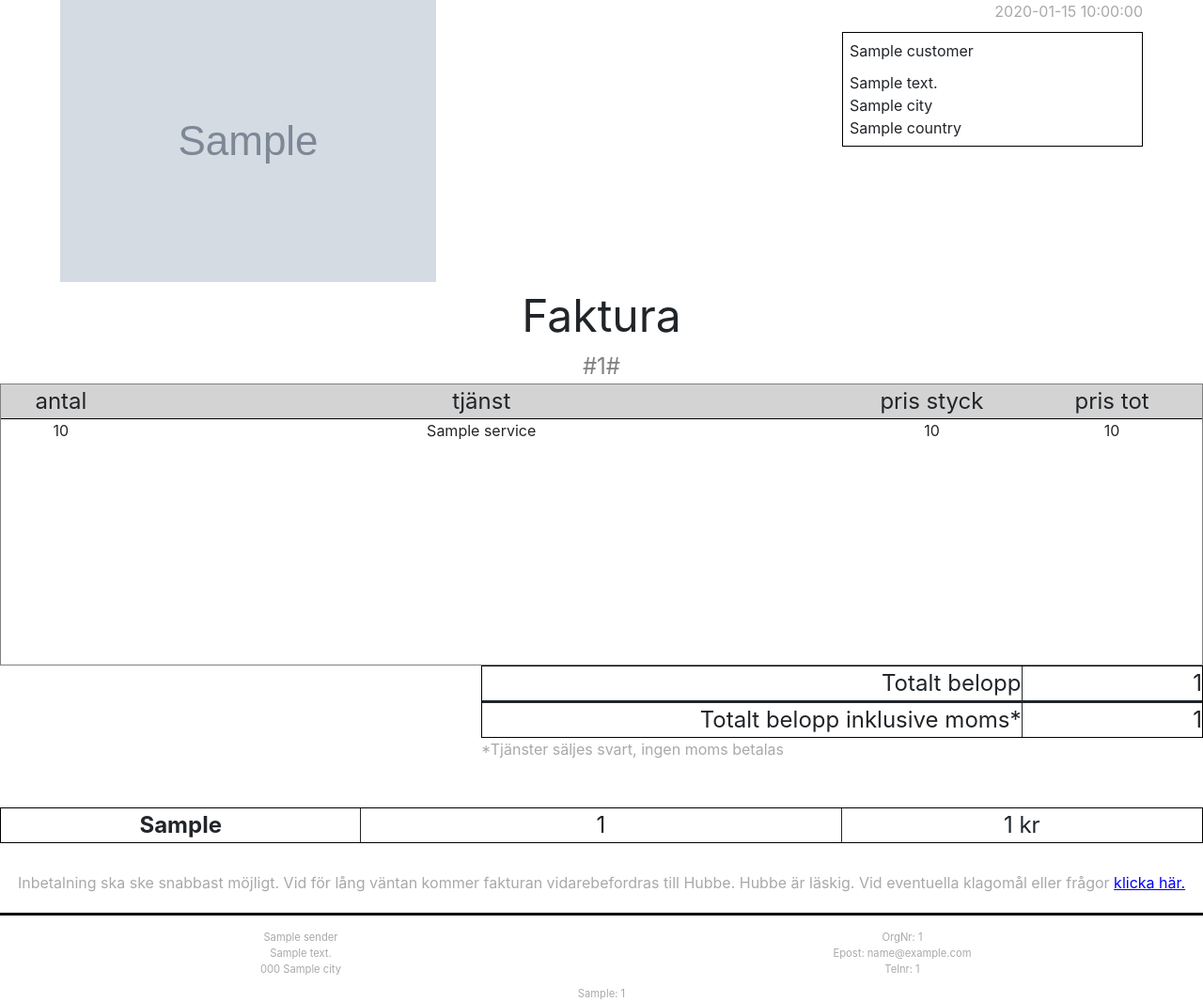
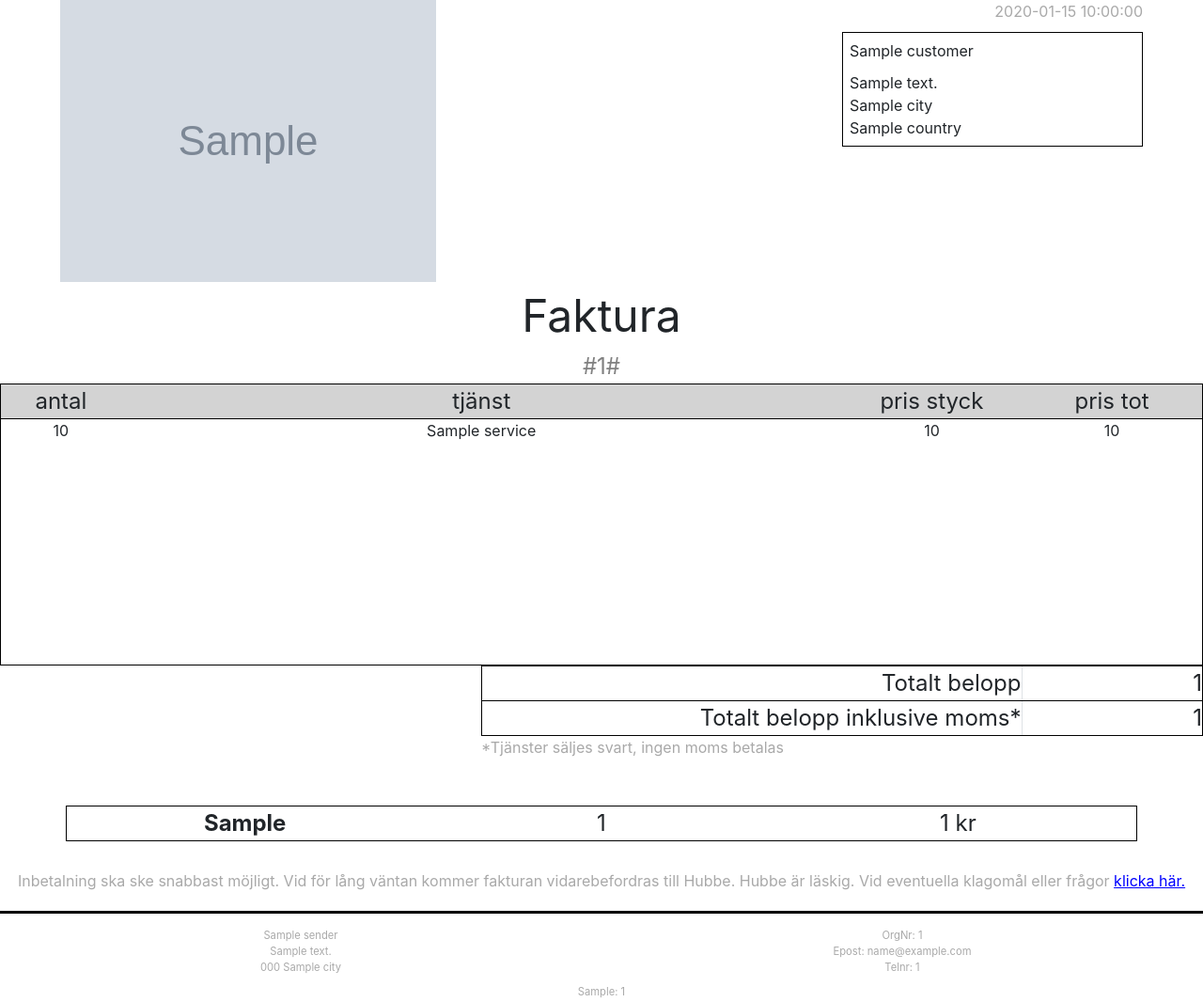
Before and after one commit to ojaoweir/Auto_invoicing, a Python web app: template Auto_invoicing_code_files/program/templates/invoice.html in a window 1280 px wide. Shown: the whole page at 94% size. Run offline with Jinja, Linux system fonts and the light colour scheme; the template is opened without the code that fills it: most values are stand-ins (such as "Sample title", 1, 10 or a date in 2020); grey boxes marked "Sample" are stand-in pictures; some libraries are stand-ins or nearby versions.

Commit message:
Trying to figure out columns in the payment-details row

```diff
--- a/Auto_invoicing_code_files/program/templates/invoice.html
+++ b/Auto_invoicing_code_files/program/templates/invoice.html
@@ -7,8 +7,6 @@
   <style>
   .services-table {
     text-align: center;
-    border:solid;
-    border-width:1px;
     border-color:grey;
     min-height: 300px;
   }
@@ -18,12 +16,60 @@
   .services-table-head {
     background-color:lightgrey;
     font-size:1.5em;
-    border-bottom: solid;
-    border-width: 1px;
-    border-color:black;
   }
   .amount-of-service {
     width: 10%;
+  }
+  .name-of-service {
+    width: 60%;
+  }
+  .price-service {
+    width: 15%;
+  }
+  .total-price-block-outside-border{
+    margin-left:auto;
+    margin-right:0;
+    width:60%;
+  }
+  .total-price-block {
+    text-align:right;
+    font-size: 1.5em;
+  }
+  .surround-border {
+  border: solid;
+  border-color:black;
+  border-width:1px;
+  }
+  .total-price {
+    display: flex;
+  }
+  .bottom-border {
+    border-bottom: solid;
+    border-width: 1px;
+    border-color: black;
+  }
+  .total-price-text {
+    width:75%;
+  }
+  .border-right {
+    border-right: solid;
+    border-width: 1px;
+    border-color: black;
+  }
+  .total-price-sum {
+    width: 25%;
+  }
+  .info-text {
+    font-size: 1em;
+    color:darkgrey;
+  }
+  .payment-details {
+    text-align: center;
+    font-size:1.5em;
+    margin-top: 50px;
+  }
+  .bold-text {
+    font-weight: bold;
   }
   </style>
   </head>
@@ -47,12 +93,12 @@
       <div class="invoice-header" style="font-size: 3em; padding-bottom:0px;">Faktura</div>
       <div class="invoice-number"style="font-size: 1.5em; color:grey;">#{{ invoice.id }}#</div>
     </div>
-    <div class="services-table">
-      <div class="services-table-head service-row">
+    <div class="services-table surround-border">
+      <div class="services-table-head service-row bottom-border">
         <div class="amount-of-service"> antal </div>
-        <div class="name-of-service-head" style="width: 60%;"> tjänst </div>
-        <div class="price-per-service-head" style="width: 15%;"> pris styck </div>
-        <div class="price-tot-of-service-head" style="width: 15%;"> pris tot </div>
+        <div class="name-of-service"> tjänst </div>
+        <div class="price-service"> pris styck </div>
+        <div class="price-service"> pris tot </div>
       </div>
       <div class="all-services-list">
         {% for service in services %}
@@ -60,54 +106,56 @@
             <div class="amount-of-service">
               {{ service.amount }}
             </div>
-            <div class="service-name" style="width: 60%;">
+            <div class="name-of-service">
               {{ service.service_name }}
             </div>
-            <div class="service-price-per" style="width: 15%;">
+            <div class="price-service">
               {{ service.price_per }}
             </div>
-            <div class="service-price-tot" style="width: 15%;">
+            <div class="price-service">
               {{ service.price_total }}
             </div>
           </div>
         {% endfor %}
       </div>
     </div>
-    <div class="total-price-block-outside-border" style="margin-left:auto; margin-right:0; width:60%;">
-      <div class="total-price-block" style="text-align:right; font-size: 1.5em; border: solid; border-color:black; border-width:1px;">
-        <div class="total-price" style="border-bottom: solid; display:flex;">
-          <div class="total-price-sum-text" style="border-right:solid; width: 75%;  border-width:1px;">
+    <div class="total-price-block-outside-border">
+      <div class="total-price-block surround-border">
+        <div class="total-price bottom-border">
+          <div class="total-price-text border-right">
             Totalt belopp
           </div>
-          <div class="total-price-sum" style="width: 25%;">
+          <div class="total-price-sum">
             {{ total_price_for_all }}
           </div>
         </div>
-        <div class="total-price-vat" style="display:flex;">
-          <div class="total-price-vat-sum-text" style="border-right:solid; width: 75%;  border-width:1px;">
+        <div class="total-price">
+          <div class="total-price-text border-right">
             Totalt belopp inklusive moms*
           </div>
-          <div class="total-price-vat-sum" style="width: 25%;">
+          <div class="total-price-sum">
             {{ total_price_for_all }}
           </div>
         </div>
       </div>
-      <div class="tax-not-included" style="font-size: 1em; color:darkgrey;">
+      <div class="info-text">
         *Tjänster säljes svart, ingen moms betalas
       </div>
     </div>
-    <div class="payment-details-row" style="display:flex; margin-top: 50px; text-align: center; border: solid; border-color:black; border-width:1px; font-size:1.5em;">
-      <div class="payment-method" style="border-right:solid; border-width:1px; font-weight:bold; width:30%;">
-        {{ sender.payment_method }}
-      </div>
-      <div class="payment-account" style="border-right:solid; border-width:1px; width: 40%;">
-        {{ sender.account_number }}
-      </div>
-      <div class="payment-account" style="width:30%;">
-        {{ total_price_for_all }} kr
+    <div class="container">
+      <div class="payment-details row surround-border">
+        <div class="bold-text col-sm-4">
+          {{ sender.payment_method }}
+        </div>
+        <div class="col-sm-4">
+          {{ sender.account_number }}
+        </div>
+        <div class="col-sm-4">
+          {{ total_price_for_all }} kr
+        </div>
       </div>
     </div>
-    <div class="disclosure-text" style="text-align:center; color:darkgrey; margin-top: 30px; text-align:center; padding-bottom: 20px; border-bottom:solid; border-color:black; border-width: 3px;">
+    <div class="disclosure-text info-text" style="text-align:center; margin-top: 30px; text-align:center; padding-bottom: 20px; border-bottom:solid; border-color:black; border-width: 3px;">
       Inbetalning ska ske snabbast möjligt. Vid för lång väntan kommer fakturan vidarebefordras till Hubbe. Hubbe är läskig. Vid eventuella klagomål eller frågor
       <a href={{sender.complaint_link}} style="text-decoration: underline; color:blue;">klicka här.</a>
     </div>
```
Also changed, not shown: Auto_invoicing_code_files/app.db.
